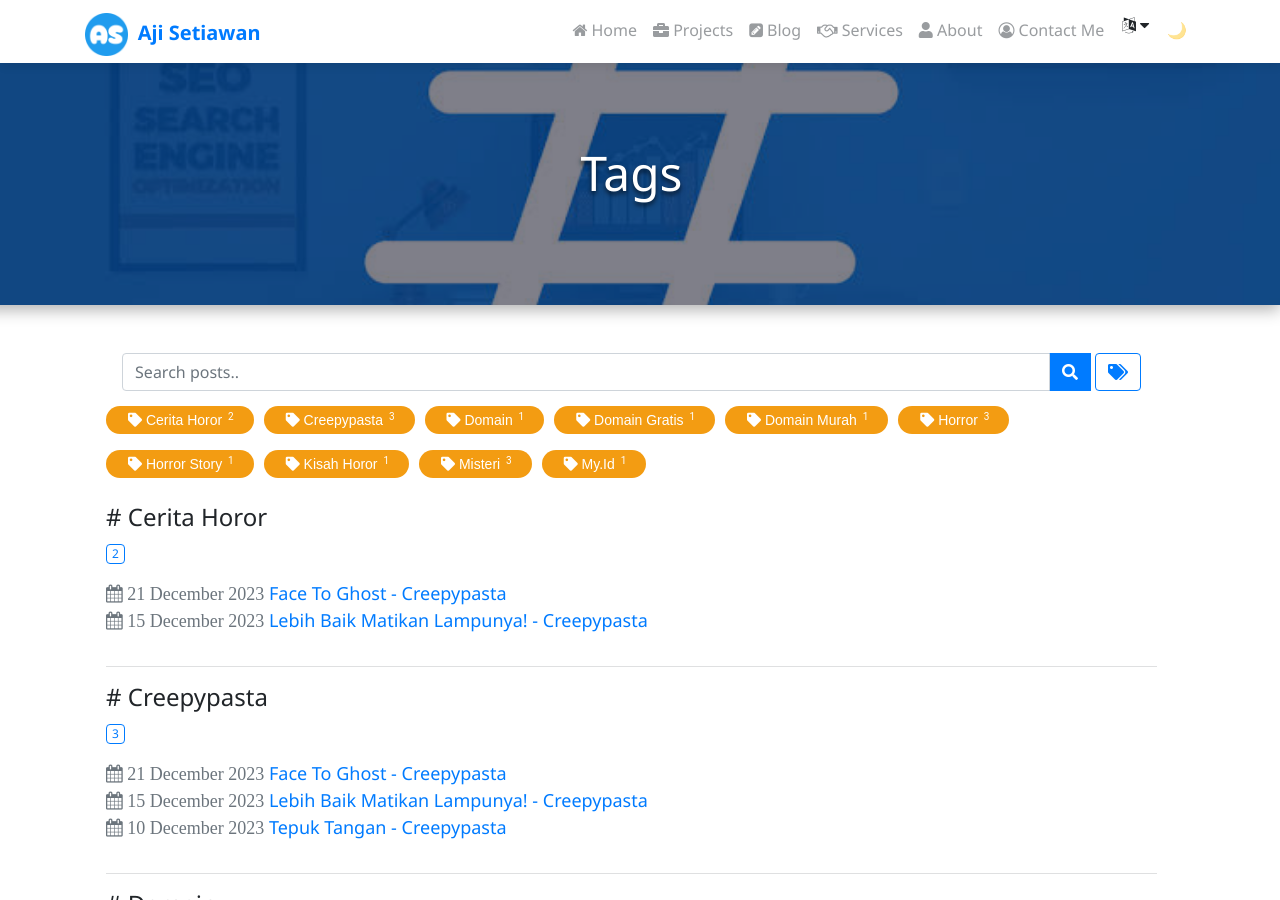
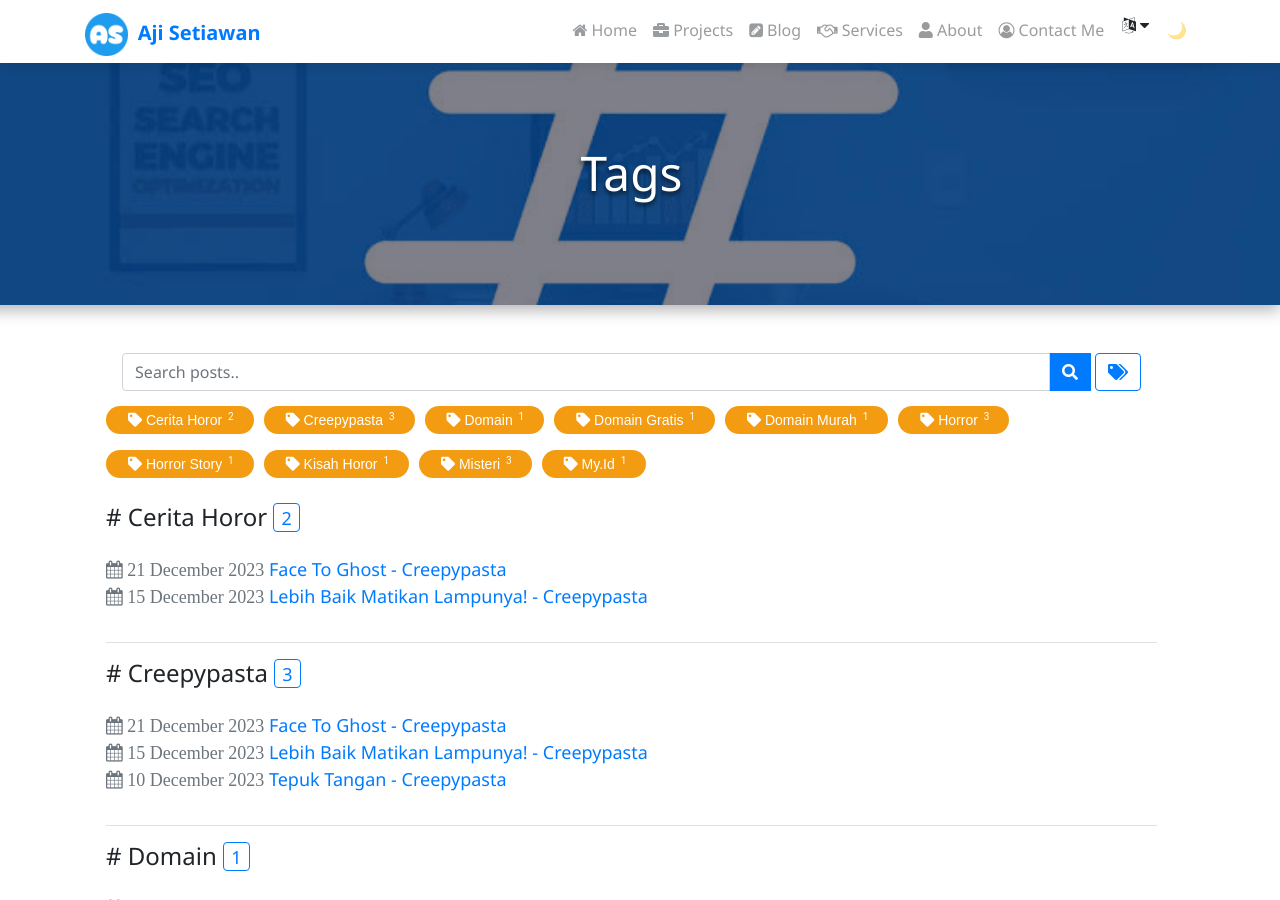
Before and after one commit to ajisetiawan716/ajisetiawan716.github.io, a Jekyll site: the page built from pages/tags.html, in a window 1280 px wide and 900 px high. Built offline with Jekyll 4.4.1, drawn with Linux system fonts in a browser that asks for light colours; nearby versions of some CDN libraries; emoji names are drawn with the system emoji font; comment, search, counter and statistics services are not loaded; a style sheet for code colours, icons or effects is not loaded.

Commit message:
Update tags.html

```diff
--- a/_includes/blog/tags.html
+++ b/_includes/blog/tags.html
@@ -19,8 +19,8 @@
 <div class="py-2">
 {%- for tag in tags_list -%}
     <h4 id="{{- tag -}}" class="signboard-meta">
-        #&nbsp;{{- tag -}}&nbsp;
-    </h4> <li class="tag badge text-primary border border-primary">{{site.tags[tag].size}}</li>
+        #&nbsp;{{- tag -}}&nbsp; <li class="tag badge text-primary border border-primary">{{site.tags[tag].size}}</li>
+    </h4>
     <div class="py-3">
         {%- for post in site.tags[tag] -%}
             <div class="tag-entry">
```
